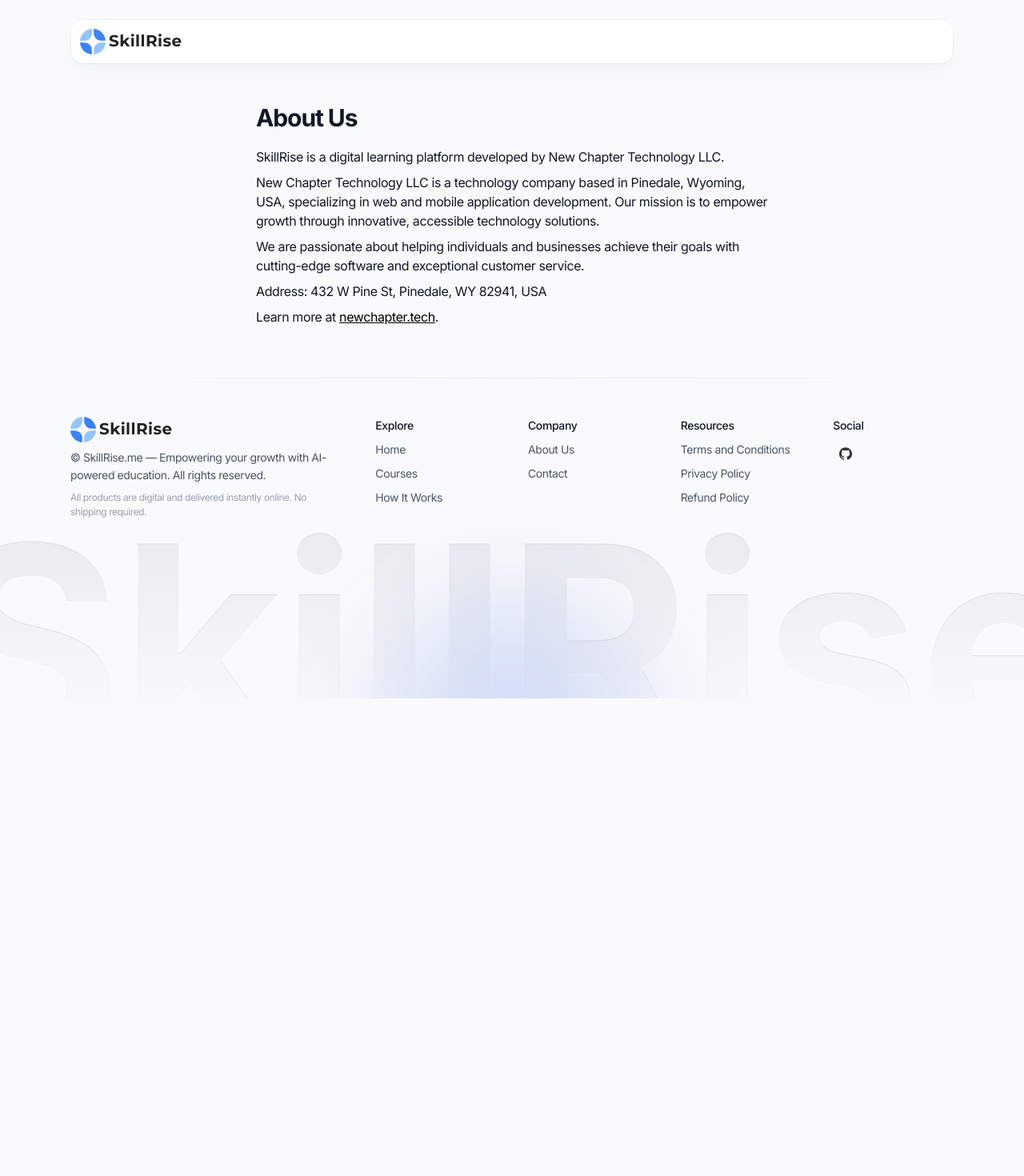
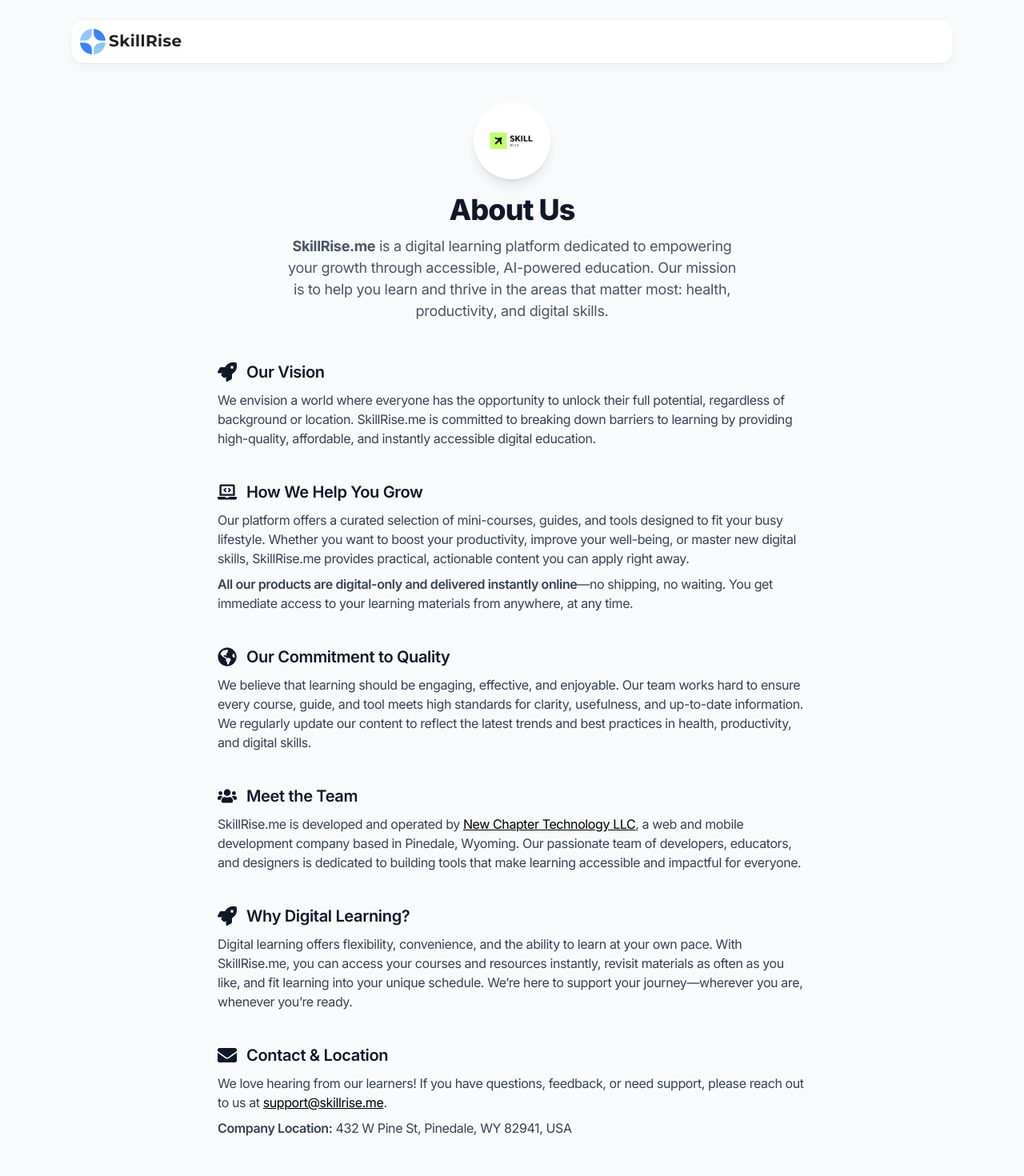
Before and after one commit to newchaptertech/skillrise, a Next.js app: page /company/about-us in a window 1280 px wide. Shown: the top 1470 px of the page at 80% size. Before the commit the page ends 873 px from the top, so only its background shows below. Built offline with nearby package versions, Linux system fonts and the light colour scheme.

Commit message:
Revamp About Us page with a new layout and sections, enhancing content clarity and engagement. Introduced a hero banner, vision, commitment, and team sections, while incorporating icons for improved visual appeal and user experience.

```diff
--- a/app/company/about-us/page.tsx
+++ b/app/company/about-us/page.tsx
@@ -1,36 +1,147 @@
 import React from "react";
+import Image from "next/image";
+import {
+  FaRocket,
+  FaUsers,
+  FaLaptopCode,
+  FaGlobeAmericas,
+  FaEnvelope,
+} from "react-icons/fa";
 
 export default function AboutUs() {
   return (
-    <main className="max-w-2xl mx-auto py-16 px-4 mt-16">
-      <h1 className="text-3xl font-bold mb-4">About Us</h1>
-      <p className="mb-2">
-        SkillRise is a digital learning platform developed by New Chapter
-        Technology LLC.
+    <main className="max-w-3xl mx-auto py-16 px-4 mt-16">
+      {/* Hero Banner */}
+      <section className="flex flex-col items-center text-center mb-12">
+        <Image
+          src="/images/logo.png"
+          alt="SkillRise.me Logo"
+          width={96}
+          height={96}
+          className="mb-4 rounded-full shadow-lg"
+        />
+        <h1 className="text-4xl font-extrabold mb-2 tracking-tight">
+          About Us
+        </h1>
+        <p className="text-lg text-gray-600 max-w-xl">
+          <strong>SkillRise.me</strong> is a digital learning platform dedicated
+          to empowering your growth through accessible, AI-powered education.
+          Our mission is to help you learn and thrive in the areas that matter
+          most: health, productivity, and digital skills.
         </p>
-      <p className="mb-2">
-        New Chapter Technology LLC is a technology company based in Pinedale,
-        Wyoming, USA, specializing in web and mobile application development.
-        Our mission is to empower growth through innovative, accessible
-        technology solutions.
+      </section>
+
+      {/* Vision Section */}
+      <section className="mb-10">
+        <div className="flex items-center gap-3 mb-2">
+          <FaRocket className="text-brand h-6 w-6" />
+          <h2 className="text-xl font-semibold">Our Vision</h2>
+        </div>
+        <p className="text-gray-700">
+          We envision a world where everyone has the opportunity to unlock their
+          full potential, regardless of background or location. SkillRise.me is
+          committed to breaking down barriers to learning by providing
+          high-quality, affordable, and instantly accessible digital education.
         </p>
-      <p className="mb-2">
-        We are passionate about helping individuals and businesses achieve their
-        goals with cutting-edge software and exceptional customer service.
+      </section>
+
+      {/* How We Help Section */}
+      <section className="mb-10">
+        <div className="flex items-center gap-3 mb-2">
+          <FaLaptopCode className="text-brand h-6 w-6" />
+          <h2 className="text-xl font-semibold">How We Help You Grow</h2>
+        </div>
+        <p className="text-gray-700 mb-2">
+          Our platform offers a curated selection of mini-courses, guides, and
+          tools designed to fit your busy lifestyle. Whether you want to boost
+          your productivity, improve your well-being, or master new digital
+          skills, SkillRise.me provides practical, actionable content you can
+          apply right away.
         </p>
-      <p className="mb-2">Address: 432 W Pine St, Pinedale, WY 82941, USA</p>
-      <p>
-        Learn more at{" "}
+        <p className="text-gray-700 mb-2">
+          <span className="font-semibold">
+            All our products are digital-only and delivered instantly online
+          </span>
+          —no shipping, no waiting. You get immediate access to your learning
+          materials from anywhere, at any time.
+        </p>
+      </section>
+
+      {/* Commitment Section */}
+      <section className="mb-10">
+        <div className="flex items-center gap-3 mb-2">
+          <FaGlobeAmericas className="text-brand h-6 w-6" />
+          <h2 className="text-xl font-semibold">Our Commitment to Quality</h2>
+        </div>
+        <p className="text-gray-700">
+          We believe that learning should be engaging, effective, and enjoyable.
+          Our team works hard to ensure every course, guide, and tool meets high
+          standards for clarity, usefulness, and up-to-date information. We
+          regularly update our content to reflect the latest trends and best
+          practices in health, productivity, and digital skills.
+        </p>
+      </section>
+
+      {/* Team Section */}
+      <section className="mb-10">
+        <div className="flex items-center gap-3 mb-2">
+          <FaUsers className="text-brand h-6 w-6" />
+          <h2 className="text-xl font-semibold">Meet the Team</h2>
+        </div>
+        <p className="text-gray-700">
+          SkillRise.me is developed and operated by{" "}
           <a
-          href="https://newchapter.tech/"
+            href="https://newchapter.tech"
             className="text-black underline"
             target="_blank"
             rel="noopener noreferrer"
           >
-          newchapter.tech
+            New Chapter Technology LLC
+          </a>
+          , a web and mobile development company based in Pinedale, Wyoming. Our
+          passionate team of developers, educators, and designers is dedicated
+          to building tools that make learning accessible and impactful for
+          everyone.
+        </p>
+      </section>
+
+      {/* Why Digital Learning Section */}
+      <section className="mb-10">
+        <div className="flex items-center gap-3 mb-2">
+          <FaRocket className="text-brand h-6 w-6" />
+          <h2 className="text-xl font-semibold">Why Digital Learning?</h2>
+        </div>
+        <p className="text-gray-700">
+          Digital learning offers flexibility, convenience, and the ability to
+          learn at your own pace. With SkillRise.me, you can access your courses
+          and resources instantly, revisit materials as often as you like, and
+          fit learning into your unique schedule. We’re here to support your
+          journey—wherever you are, whenever you’re ready.
+        </p>
+      </section>
+
+      {/* Contact & Location Section */}
+      <section className="mb-10">
+        <div className="flex items-center gap-3 mb-2">
+          <FaEnvelope className="text-brand h-6 w-6" />
+          <h2 className="text-xl font-semibold">Contact & Location</h2>
+        </div>
+        <p className="text-gray-700 mb-2">
+          We love hearing from our learners! If you have questions, feedback, or
+          need support, please reach out to us at{" "}
+          <a
+            href="mailto:support@skillrise.me"
+            className="text-black underline"
+          >
+            support@skillrise.me
           </a>
           .
         </p>
+        <p className="text-gray-700">
+          <span className="font-semibold">Company Location:</span> 432 W Pine
+          St, Pinedale, WY 82941, USA
+        </p>
+      </section>
     </main>
   );
 }
```
Lines whose indentation alone changed are shown as unchanged.
